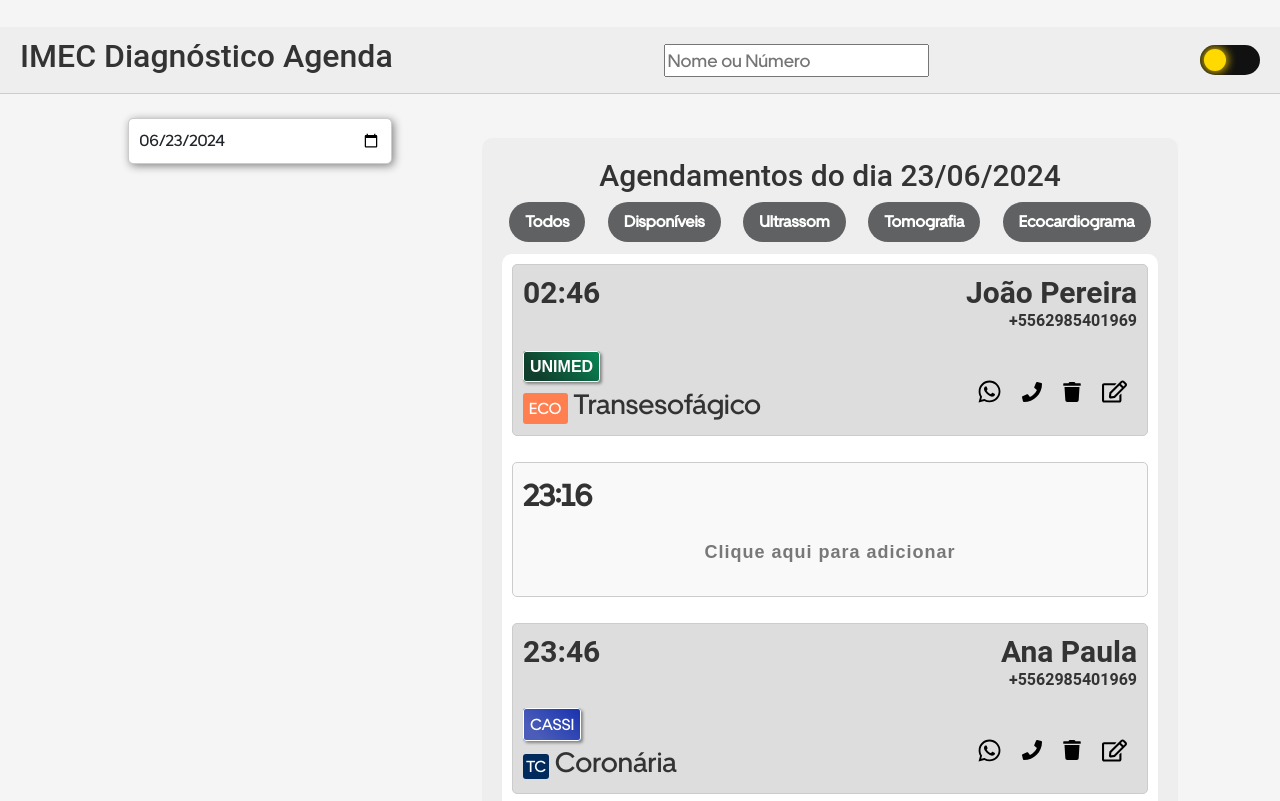
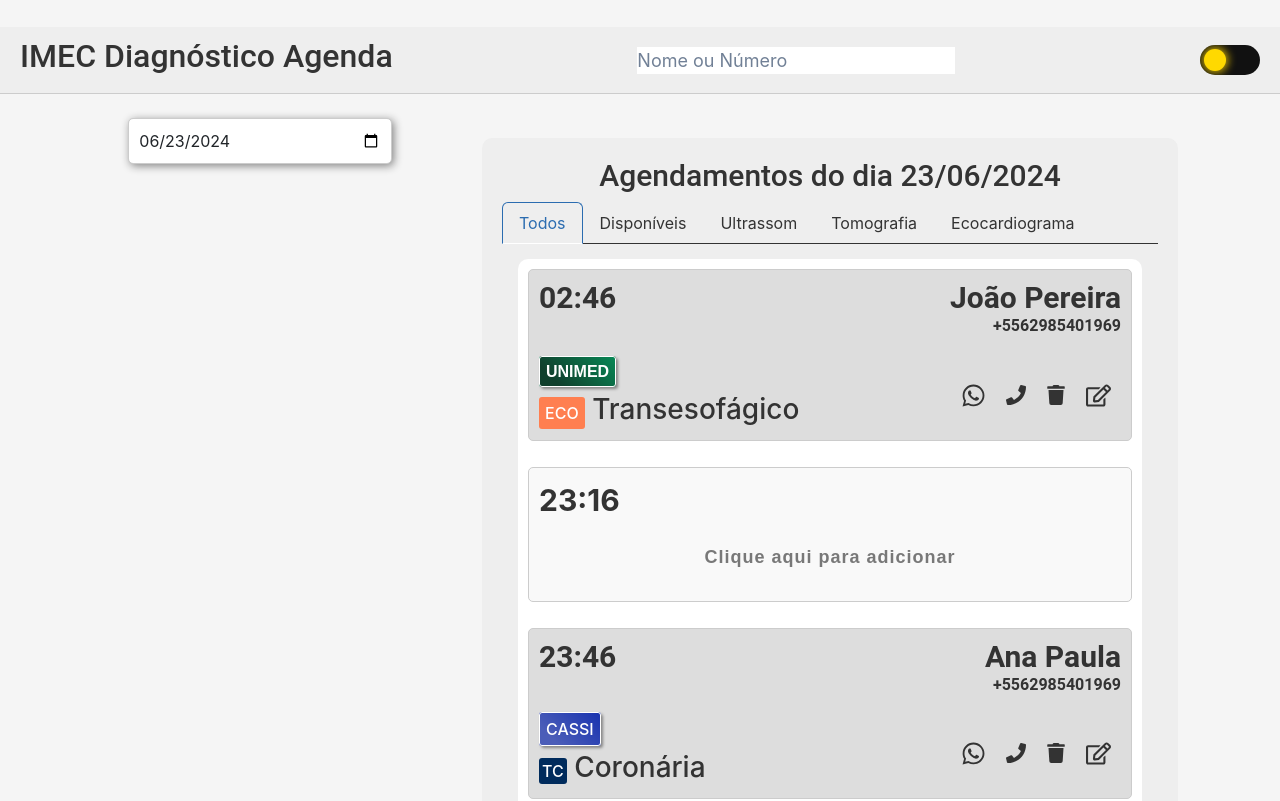
Before and after one commit to kralluz/SAM-Control-UI, a React (Create React App) app: page / in a window 1280 px wide. Shown: the top 801 px of the page. Built offline with nearby package versions, Linux system fonts and the light colour scheme; some icons are missing.

Commit message:
feat: aplica componentes chakra

```diff
--- a/package.json
+++ b/package.json
@@ -3,6 +3,9 @@
   "version": "0.1.0",
   "private": true,
   "dependencies": {
+    "@chakra-ui/react": "^2.8.2",
+    "@emotion/react": "^11.11.4",
+    "@emotion/styled": "^11.11.5",
     "@fullcalendar/daygrid": "^6.1.11",
     "@fullcalendar/react": "^6.1.11",
     "@react-aria/ssr": "^3.9.3",
@@ -20,6 +23,7 @@
     "react-calendar": "^5.0.0",
     "react-dom": "^18.3.1",
     "react-favicon": "^2.0.5",
+    "react-focus-lock": "^2.12.1",
     "react-icons": "^5.2.1",
     "react-modal": "^3.16.1",
     "react-router-dom": "^6.23.1",
--- a/src/components/AppointmentList/AppointmentList.jsx
+++ b/src/components/AppointmentList/AppointmentList.jsx
@@ -1,3 +1,4 @@
+import { Tabs, TabList, Tab, TabPanels, TabPanel } from "@chakra-ui/react";
 import React, { useState, useEffect } from "react";
 import { CSSTransition, TransitionGroup } from "react-transition-group";
 import "react-calendar/dist/Calendar.css";
@@ -7,6 +8,7 @@ import "../../styles/dark-theme.css";
 import { format } from "date-fns";
 import AppointmentSlot from "../AppointmentSlot/AppointmentSlot";
 import "./AppointmentList.css";
+import { Button, ButtonGroup } from "@chakra-ui/react";
 
 const AppointmentList = ({
   appointments,
@@ -18,6 +20,7 @@ const AppointmentList = ({
   const [filteredAppointments, setFilteredAppointments] =
     useState(appointments);
   const [isFiltering, setIsFiltering] = useState(false);
+  const [activeFilter, setActiveFilter] = useState("Todos");
 
   useEffect(() => {
     setFilteredAppointments(appointments);
@@ -25,6 +28,7 @@ const AppointmentList = ({
   }, [appointments]);
 
   const handleFilterAppointments = (type) => {
+    setActiveFilter(type);
     setIsFiltering(true);
     setTimeout(() => {
       let filteredAppointments = [];
@@ -54,21 +58,51 @@ const AppointmentList = ({
           : "Nenhuma data selecionada"}
       </h2>
 
-      <div className="filter-buttons">
-        <button onClick={() => handleFilterAppointments("Todos")}>Todos</button>
-        <button onClick={() => handleFilterAppointments("Disponiveis")}>
-          Disponíveis
-        </button>
-        <button onClick={() => handleFilterAppointments("us")}>
-          Ultrassom
-        </button>
-        <button onClick={() => handleFilterAppointments("tc")}>
-          Tomografia
-        </button>
-        <button onClick={() => handleFilterAppointments("eco")}>
-          Ecocardiograma
-        </button>
-      </div>
+      <Tabs variant="enclosed">
+        <TabList>
+          <Tab onClick={() => handleFilterAppointments("Todos")}>Todos</Tab>
+          <Tab onClick={() => handleFilterAppointments("Disponiveis")}>
+            Disponíveis
+          </Tab>
+          <Tab onClick={() => handleFilterAppointments("us")}>Ultrassom</Tab>
+          <Tab onClick={() => handleFilterAppointments("tc")}>Tomografia</Tab>
+          <Tab onClick={() => handleFilterAppointments("eco")}>
+            Ecocardiograma
+          </Tab>
+        </TabList>
+        <TabPanels>
+          <TabPanel>
+            <TransitionGroup
+              className={`appointments-container ${
+                darkMode ? "dark-theme" : "light-theme"
+              }`}
+            >
+              {isFiltering ? (
+                <CSSTransition key="filtering" timeout={500} classNames="fade">
+                  <div className="filtering-message">Filtrando...</div>
+                </CSSTransition>
+              ) : (
+                filteredAppointments.map((appointment) => (
+                  <CSSTransition
+                    key={appointment.id}
+                    timeout={500}
+                    classNames="appointment"
+                  >
+                    <AppointmentSlot
+                      key={appointment.id}
+                      appointment={appointment}
+                      darkMode={darkMode}
+                      handleAddEditAppointment={handleAddEditAppointment}
+                      handleDeleteAppointment={handleDeleteAppointment}
+                    />
+                  </CSSTransition>
+                ))
+              )}
+            </TransitionGroup>
+          </TabPanel>
+        </TabPanels>
+      </Tabs>
+
       <TransitionGroup
         className={`appointments-container ${
           darkMode ? "dark-theme" : "light-theme"
--- a/src/index.js
+++ b/src/index.js
@@ -1,4 +1,5 @@
-import React from "react";
+import * as React from "react";
+import { ChakraProvider } from "@chakra-ui/react";
 import ReactDOM from "react-dom/client";
 import "./styles/reset.css";
 import App from "./App";
@@ -7,12 +8,15 @@ import logo from "./agendar.png";
 import Favicon from "react-favicon";
 import { AppointmentsProvider } from "./providers/appointmentsProvider";
 const root = ReactDOM.createRoot(document.getElementById("root"));
+
 root.render(
   <React.StrictMode>
     <Favicon url={logo} />
-    <AppointmentsProvider>
-      <App />
-    </AppointmentsProvider>
+    <ChakraProvider>
+      <AppointmentsProvider>
+        <App />
+      </AppointmentsProvider>
+    </ChakraProvider>
   </React.StrictMode>
 );
 reportWebVitals();
```
Also changed, not shown: 1 other file (tests, documents, lock files or other folders).
